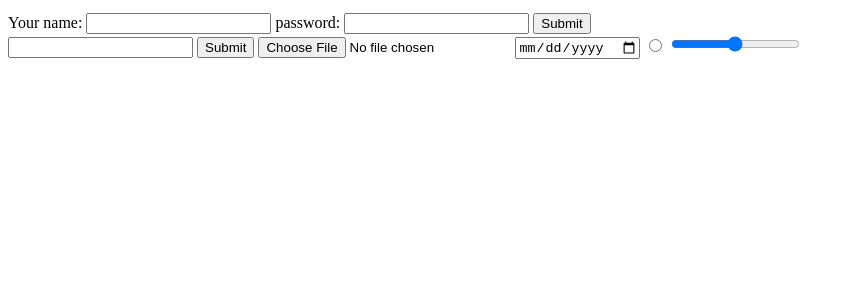
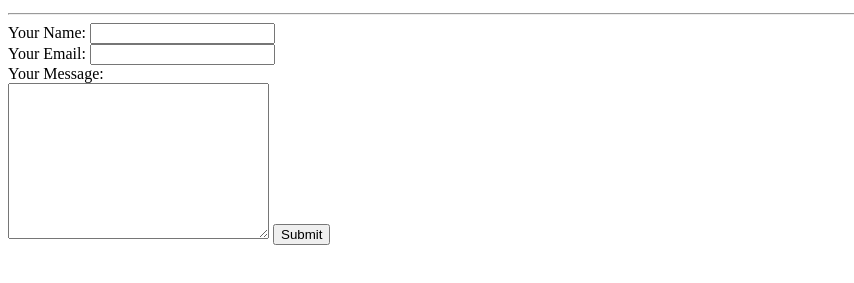
Before and after one commit to mcaiox/WDBC, a plain HTML site: page Web Development/HTML Personal Site/contact-me.html in a window 1280 px wide. Shown: the part 369-652 px from the top of the page, without its empty margins (0-854 px from the left). Drawn offline with Linux system fonts and the light colour scheme.

Commit message:
Added forms and labels with validation built in

```diff
--- a/Web Development/HTML Personal Site/contact-me.html
+++ b/Web Development/HTML Personal Site/contact-me.html
@@ -19,22 +19,21 @@
       <li>Work : 071********</li>
       <li>Business : 02*********</li>
     </ul>
-    <form class="" action="index.html" method="post">
-      <label>Your name:</label>
-      <input type="text" />
-      <!-- <input type="color" /> -->
-      <label>password:</label>
-      <input type="password" />
-      <input type="submit" />
-    </form>
 
-    <form>
-      <input type="text" />
-      <input type="submit" />
-      <input type="file" />
-      <input type="date" />
-      <input type="radio" />
-      <input type="range" />
+    <hr />
+    <form
+      class=""
+      action="mailto:info@londonappbrewery.com "
+      method="post"
+      enctype=""
+    >
+      <label>Your Name:</label>
+      <input type="text" name="" value="" /><br />
+      <label>Your Email:</label>
+      <input type="email" /><br />
+      <label>Your Message: </label><br />
+      <textarea name="" rows="10" cols="30"></textarea>
+      <input type="submit" name="" />
     </form>
   </body>
 </html>
```
